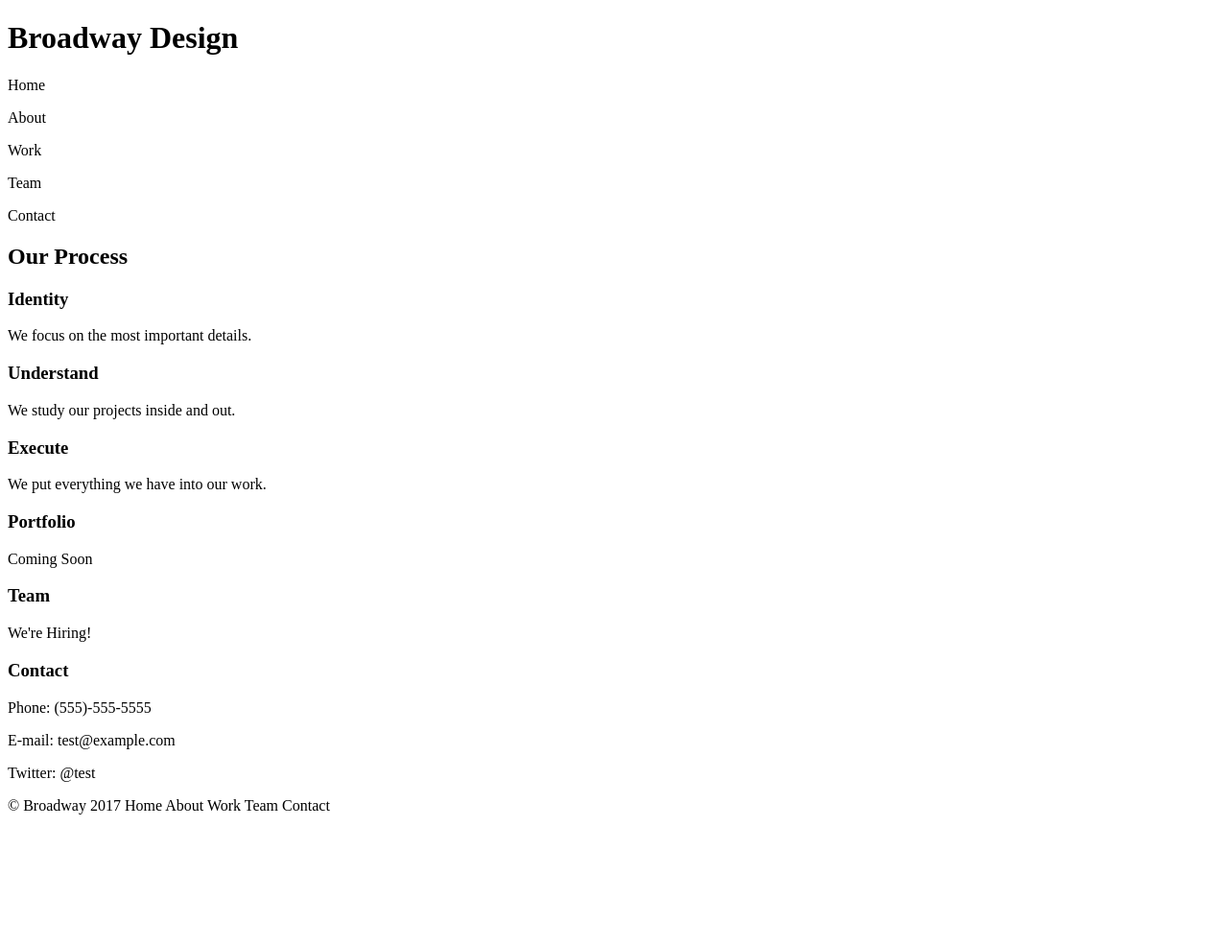
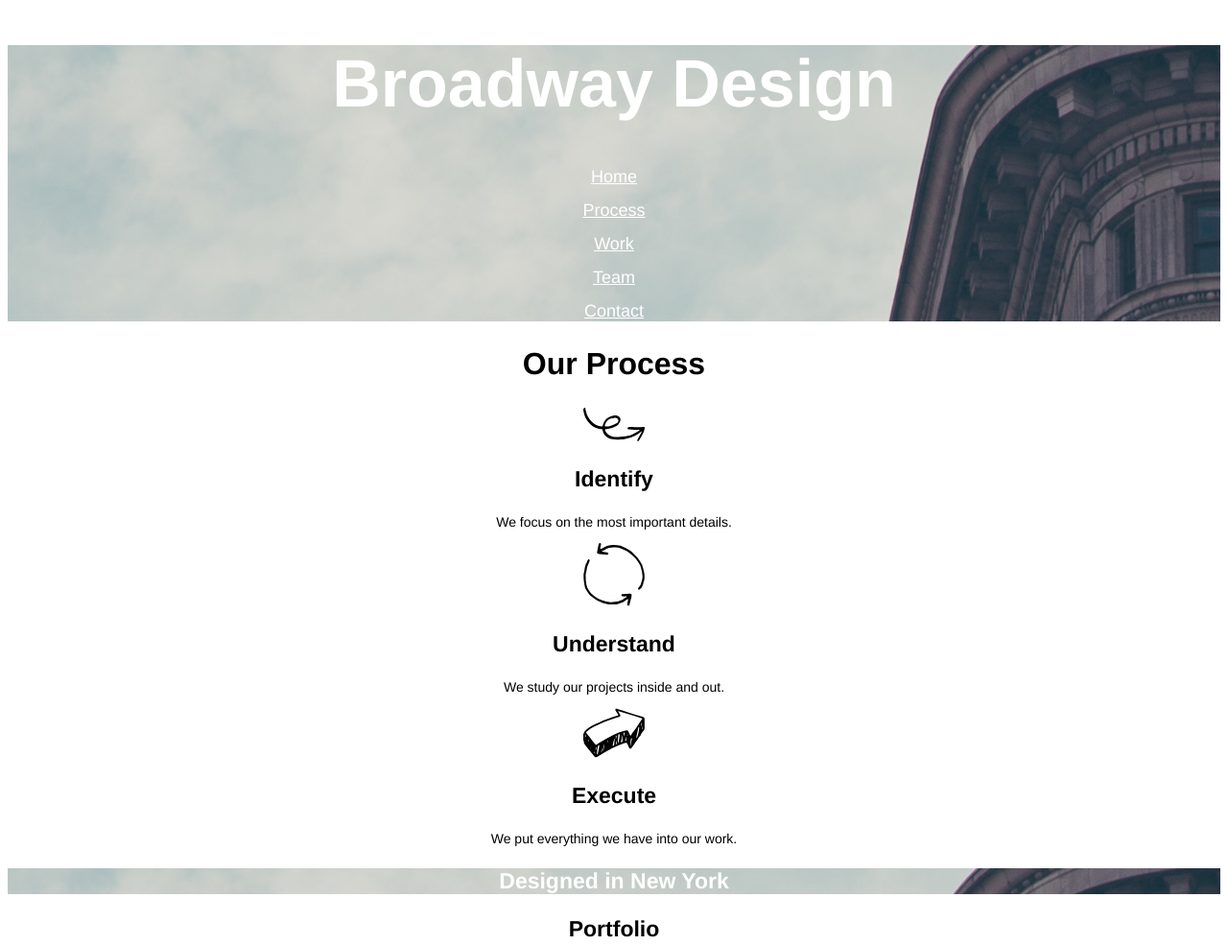
Before and after one commit to myreactions/broadway, a plain HTML site: page index.html in a window 1280 px wide. Shown: the top 985 px of the page at 96% size. Before the commit the page ends 865 px from the top, so only its background shows below. Drawn offline with Linux system fonts and the light colour scheme.

Commit message:
Finished project.

```diff
--- a/index.html
+++ b/index.html
@@ -6,28 +6,33 @@
     <link href="resources/css/style.css" type="text/css" rel="stylesheet">
   </head>
   <body>
-    <h1>Broadway Design</h1>
-    <p>Home</p>
-    <p>About</p>
-    <p>Work</p>
-    <p>Team</p>
-    <p>Contact</p>
-    <h2>Our Process</h2>
-    <h3>Identity</h3>
+    <div id="header">
+      <h1>Broadway Design</h1>
+      <p><a href="index.html">Home</a></p>
+      <p><a href="#process">Process</a></p>
+      <p><a href="#work">Work</a></p>
+      <p><a href="#team">Team</a></p>
+      <p><a href="#contact">Contact</a></p>
+    </div>
+    <h2 id="process">Our Process</h2>
+    <p><img src="resources/images/identify.svg"></p>
+    <h3>Identify</h3>
     <p>We focus on the most important details.</p>
+    <p><img src="resources/images/understand.svg"></p>
     <h3>Understand</h3>
     <p>We study our projects inside and out.</p>
+    <p><img src="resources/images/execute.svg"></p>
     <h3>Execute</h3>
     <p>We put everything we have into our work.</p>
-    <h3>Portfolio</h3>
+    <h3 id="design">Designed in New York</h3>
+    <h3 id="work">Portfolio</h3>
     <p>Coming Soon</p>
-    <h3>Team</h3>
+    <h3 id="team">Team</h3>
     <p>We're Hiring!</p>
-    <h3>Contact</h3>
+    <h3 id="contact">Contact</h3>
     <p>Phone: (555)-555-5555</p>
     <p>E-mail: test@example.com</p>
     <p>Twitter: @test</p>
-    <p id="copy">&copy; Broadway 2017 <a>Home</a> <a>About</a> <a>Work</a> <a>Team</a> <a>Contact</a></p>
-
+    <p id="copy">&copy; Broadway 2017 <a href="index.html">Home</a> <a href="#process">About</a> <a href="#work">Work</a> <a href="#team">Team</a> <a href="#contact">Contact</a></p>
   </body>
 </html>
--- a/resources/css/style.css
+++ b/resources/css/style.css
@@ -0,0 +1,46 @@
+html {
+  text-align: center;
+  font-family: Helvetica;
+}
+
+h1, h2, h3 {
+  font-weight: bold;
+}
+
+h1 {
+  font-size: 70px;
+  color: white;
+}
+
+a {
+  font-size: 18px;
+  color: white;
+}
+
+h2 {
+  font-size:32px;
+}
+
+h3 {
+  font-size: 23px;
+}
+
+p {
+  font-size: 14px;
+}
+
+#header {
+  background-image: url("../images/building.png");
+}
+
+#design {
+  color: white;
+  background-image: url("../images/building.png");
+}
+
+#copy {
+  text-align: left;
+  font-size: 11px;
+  color: white;
+  background-color: dimgray;
+}
```
